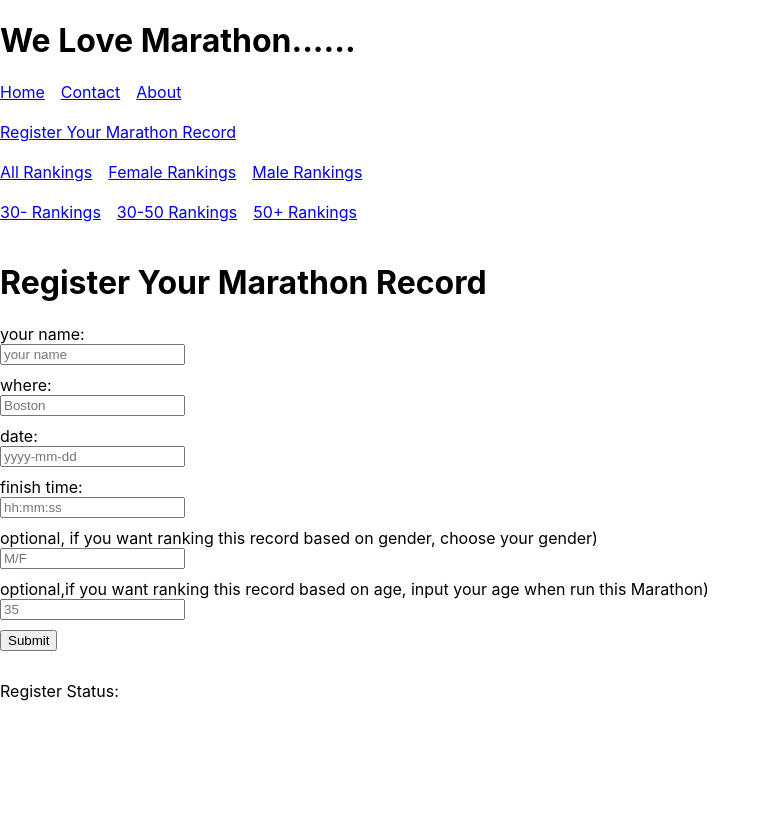
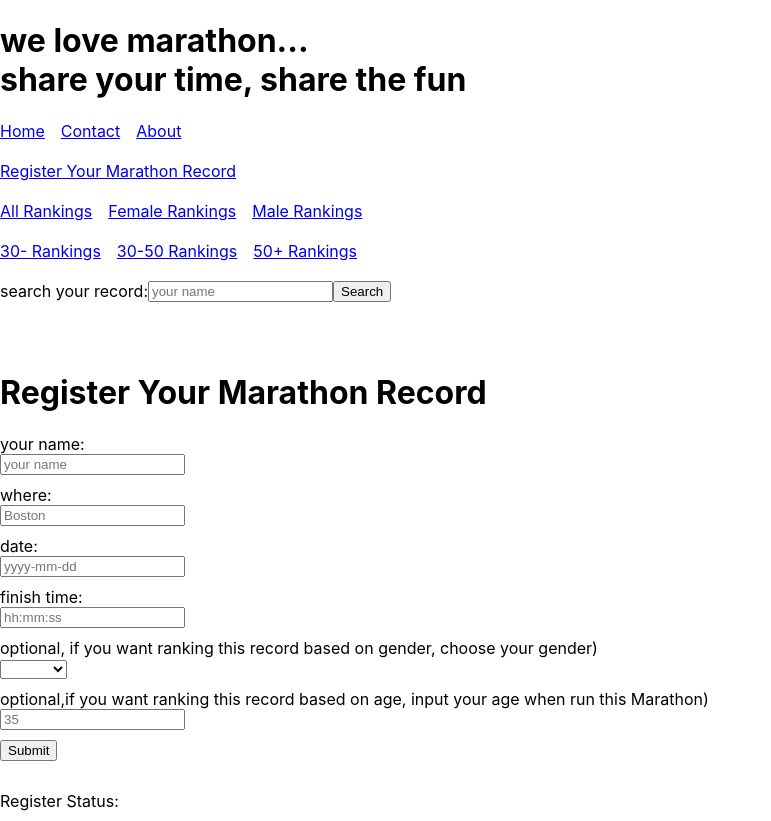
Before and after one commit to lijiping99/my-amplify-app, a React (Create React App) app: page /register in a window 1280 px wide. Shown: the whole page, without its empty margins (0-771 px from the left). Before the commit the page ends 800 px from the top, so only its background shows below. Built offline with nearby package versions, Linux system fonts and the light colour scheme; no server answers; what aws-amplify would draw is missing.

Commit message:
add search and gender drop down

```diff
--- a/amplify/team-provider-info.json
+++ b/amplify/team-provider-info.json
@@ -15,7 +15,7 @@
       "function": {
         "marathonHandler": {
           "deploymentBucketName": "amplify-myamplifyapp-dev-163951-deployment",
-          "s3Key": "amplify-builds/marathonHandler-50777952724d57395358-build.zip"
+          "s3Key": "amplify-builds/marathonHandler-5643392f7a355a753458-build.zip"
         }
       },
       "hosting": {
--- a/src/index.js
+++ b/src/index.js
@@ -23,6 +23,7 @@ export default function App() {
       <Routes>
         <Route path="/" element={<Layout />}>
           <Route index element={<Home />} />
+          <Route path="marathons" element={<Marathons />} />
           <Route path="marathons/gender/:gender?" element={<Marathons />} />
           <Route path="contact" element={<Contact />} />
           <Route path="about" element={<About />} />
--- a/src/pages/Layout.js
+++ b/src/pages/Layout.js
@@ -1,15 +1,16 @@
 import { Outlet, Link } from "react-router-dom";
+import Search from './Search'
 
 const Layout = () => {
   return (
     <>
-       <h1>We Love Marathon......</h1>
+       <h1>we love marathon...<br/> share your time, share the fun</h1>
       <nav>
            <Link to="/">Home</Link>&emsp;<Link to="/contact">Contact</Link>&emsp;<Link to="/about">About</Link><br/><br/>
             <Link to="/register">Register Your Marathon Record</Link><br/><br/>
             <Link to="/marathons/gender">All Rankings</Link>&emsp;<Link to="/marathons/gender/F">Female Rankings</Link>&emsp;<Link to="/marathons/gender/M">Male Rankings</Link><br/><br/>
             <Link to="/marathons/age/30-">30- Rankings</Link>&emsp;<Link to="/marathons/age/30-50">30-50 Rankings</Link>&emsp;<Link to="/marathons/age/50+">50+ Rankings</Link><br/><br/>
-
+            <Search /><br/><br/>
       </nav>
 
       <Outlet />
--- a/src/pages/Marathons.js
+++ b/src/pages/Marathons.js
@@ -1,7 +1,7 @@
 import { Outlet, Link } from "react-router-dom";
 import {useState,useEffect} from 'react';
 import Amplify, { API } from 'aws-amplify'
-import { useParams } from "react-router-dom"
+import { useParams, useSearchParams } from "react-router-dom"
 
 const myAPI = "apia8c750ec"
 
@@ -15,14 +15,23 @@ const Marathons = () => {
 
     const [ data, setData ] = useState([]);
 
+    const [searchParams, setSearchParams] = useSearchParams();
+
+    const runner = searchParams.get('runner')
+   /*
     console.log("path variable gender ="+gender);
     console.log("path variable scope ="+ageScope);
+    console.log("query parameters runner="+runner);
+   */
 
     if(gender){
         path = path+"/gender/"+gender;
     }
     if(ageScope){
-        path = path+"/age/"+ageScope
+        path = path+"/age/"+ageScope;
+    }
+    if(runner){
+        path = path+"?runner="+runner;
     }
     useEffect(() => {
         async function getMarathons() {
@@ -45,23 +54,22 @@ const Marathons = () => {
 
     getMarathons();
 
-    },[gender,ageScope]);
+    },[gender,ageScope,searchParams]);
 
     return (
         <div>
         <table>
-            {/*
             <thead>
             <tr>
+                <th>rank</th>
                 <th>runner</th>
-                 <th>marathon</th>
+                <th>time</th>
+                 <th>where</th>
                  <th>date</th>
-                 <th>time</th>
                  <th>gender</th>
                  <th>age</th>
             </tr>
             </thead>
-            */}
             <tbody>
             {data.map(marathon => {
                     rank = rank+1
@@ -82,38 +90,6 @@ const Marathons = () => {
         </div>
     );
 
-   /*
-    return (
-        <div>
-        <table>
-            <thead>
-            <tr>
-                <th>runner</th>
-                 <th>marathon</th>
-                 <th>date</th>
-                 <th>time</th>
-                 <th>gender</th>
-                 <th>age</th>
-            </tr>
-            </thead>
-            <tbody>
-            {data.map(marathon => {
-                return (
-            <tr>
-                <td>{marathon.runner}</td>
-                <td>{marathon.marathon}</td>
-                <td>{marathon.date}</td>
-                <td>{marathon.time}</td>
-                <td>{marathon.gender}</td>
-                <td>{marathon.age}</td>
-            </tr>
-            );
-         })}
-         </tbody>
-        </table>
-        </div>
-    );
-    */
   };
 
   const getTimeString = (time) =>{
--- a/src/pages/RegisterMarathon.js
+++ b/src/pages/RegisterMarathon.js
@@ -61,7 +61,14 @@ const RegisterMarathon = () => {
             </div>
             <div>
             <label>optional, if you want ranking this record based on gender, choose your gender)</label>
+            <select name="gender" onChange={handleChange}>
+               <option value="" selected></option>
+               <option value="M">Male</option>
+               <option value="F">Female</option>
+            </select>
+            {/*
             <input placeholder="M/F" type="text" name="gender" value={inputs.gender || ""} onChange={handleChange}/>
+            */}
             </div>
             <div>
             <label>optional,if you want ranking this record based on age, input your age when run this Marathon)</label>
--- /dev/null
+++ b/src/pages/Search.js
@@ -0,0 +1,34 @@
+import { useState } from 'react';
+import { useNavigate } from 'react-router';
+
+const Search = () => {
+    const [runner, setRunner] = useState("");
+
+    let navigate = useNavigate();
+
+    function handleClick() {
+      navigate('/marathons?runner='+runner)
+    }
+    const mystyle = {
+        display:"flex",
+        flexDirection:"row",
+        justifyContent: "left",
+        alignItems: "center"
+      };
+
+      return (
+        <div style={mystyle}>
+             <label>search your record:</label>
+             <input
+              placeholder="your name"
+              name="runner"
+              type="text"
+              value={runner||""}
+              onChange={(e) => setRunner(e.target.value)}
+              />
+              <input type="button" value="Search" onClick={handleClick}/>
+        </div>
+      )
+  };
+
+  export default Search;
```
Also changed, not shown: 2 other files (tests, documents, lock files or other folders).
